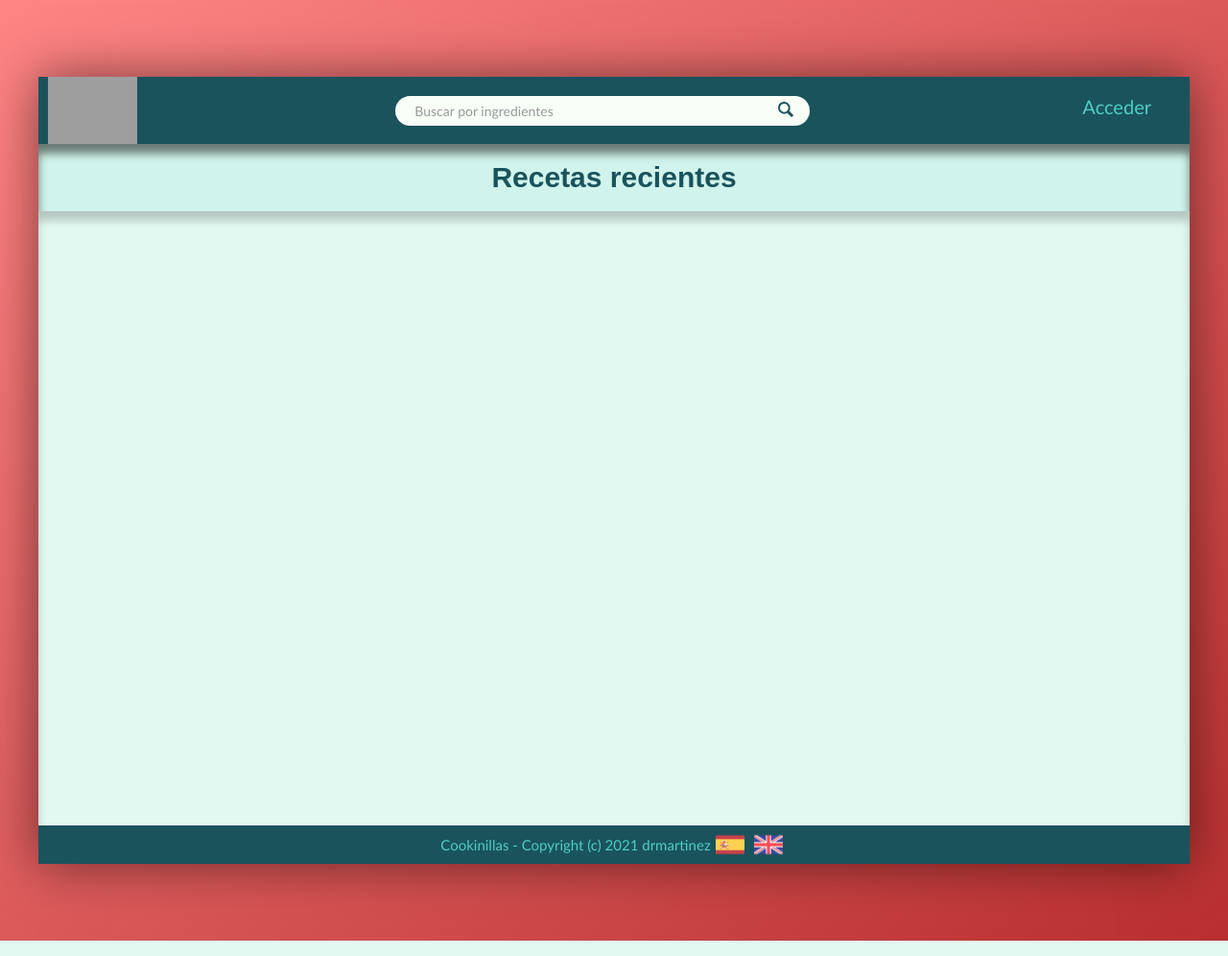
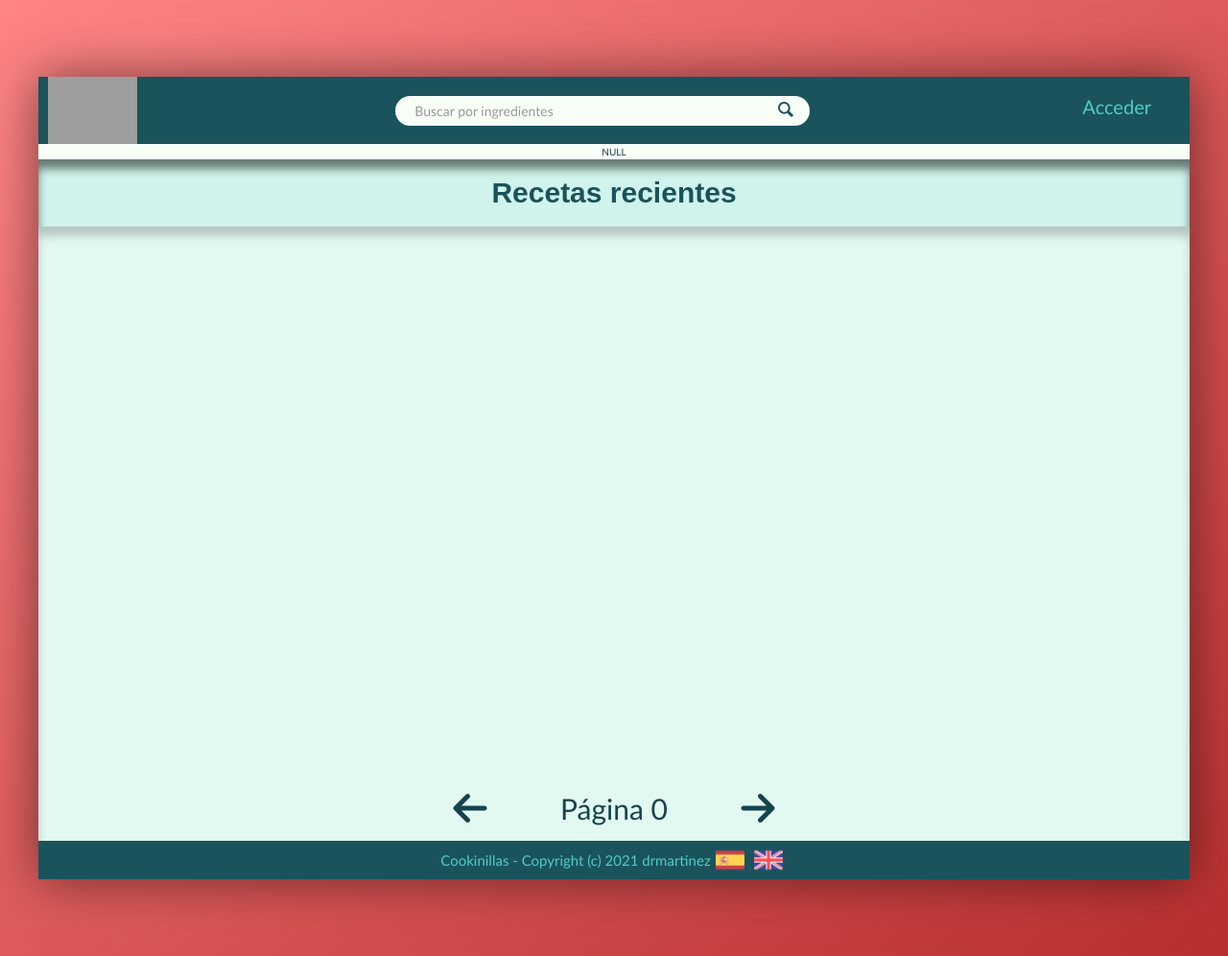
Before and after one commit to davidroma27/Cookinillas, a PHP site: page / in a window 1280 px wide. Shown: the whole page at 96% size. Run offline with PHP 8.4, Linux system fonts and the light colour scheme; data that the repository does not hold is empty; grey boxes are pictures that could not be loaded.

Commit message:
some responsive and img fixes in addRecipe and editRecipe

```diff
--- a/controller/RecipesController.php
+++ b/controller/RecipesController.php
@@ -112,7 +112,7 @@
          */
         public function add() {
             if (!isset($this->currentUser)) {
-                throw new Exception("Not in session. Adding recipes requires login");
+                $this->view->redirect("users", "login");
             }
 
             $recipe = new Recipe();
--- a/css/style.css
+++ b/css/style.css
@@ -144,12 +144,6 @@
   justify-content: center;
   align-content: center; }
 
-.pag__box {
-  background-color: red;
-  display: flex;
-  justify-content: center;
-  align-items: center; }
-
 .home__button {
   display: flex;
   border: none;
@@ -292,17 +286,40 @@
 
 .main-content {
   display: flex;
-  justify-content: space-around;
-  align-items: flex-start;
+  flex-direction: column;
+  justify-content: space-between;
+  align-items: center;
   flex: 0 1 100%;
   min-height: 80vh;
   max-width: 100vw;
   background-color: var(--color-secondary);
   box-shadow: inset 0 1rem 1rem rgba(0, 0, 0, 0.2); }
+  .main-content .pag__box {
+    display: flex;
+    justify-content: center;
+    align-items: center;
+    margin: 1rem; }
+    .main-content .pag__box #pag_num {
+      font-size: 3rem;
+      text-decoration: none;
+      color: var(--color-tertiary-dark);
+      pointer-events: none; }
+    .main-content .pag__box--content {
+      display: flex;
+      justify-content: center;
+      width: 15rem;
+      align-items: center;
+      text-align: center; }
+    .main-content .pag__box--icon {
+      max-height: 4rem;
+      fill: var(--color-tertiary-dark); }
+    .main-content .pag__box #prev_pag:hover, .main-content .pag__box #sig_pag:hover {
+      background-color: var(--color-tertiary-light);
+      border-radius: 2rem; }
 
 .recipes {
   display: flex;
-  flex-wrap: wrap;
+  flex-wrap: nowrap;
   justify-content: flex-start;
   align-items: center;
   max-width: 100vw;
@@ -313,6 +330,7 @@
     flex-direction: column;
     flex: 0 1 30rem;
     max-width: 100vw;
+    min-width: 30rem;
     border-radius: 1.5rem;
     margin: 1.5rem calc(100% / 30);
     background-color: var(--color-secondary-dark);
@@ -351,12 +369,21 @@
   font-size: 1.5rem;
   color: var(--color-tertiary-light); }
 
+.form__box {
+  display: flex;
+  flex: 1;
+  flex-direction: row;
+  flex-wrap: wrap;
+  align-content: flex-start;
+  width: 100%; }
+
 .recipe__form {
   display: flex;
   flex-direction: column;
   justify-content: flex-start;
   flex: 1 1 60%;
   max-width: 100vw;
+  width: 80%;
   flex-wrap: wrap;
   margin: 4rem;
   padding: 2rem;
--- a/view/home/index.php
+++ b/view/home/index.php
@@ -11,6 +11,7 @@
 $next = $view->getVariable("next");
 $previous = $view->getVariable("previous");
 $page = $view->getVariable("page");
+var_dump($next);
 
 $view->setVariable("title", "Recipe");
 
@@ -29,7 +30,7 @@
         ?>
             <div class="recipes__box">
                 <a href="index.php?controller=recipes&amp;action=view&amp;id=<?= $recipe->getId() ?>" class="recipes__box-link">
-                    <span><img src="<?= $recipe->getImg() ?>" alt="<?= $recipe->getTitle() ?>" class="recipes__box-photo"></span>
+                    <span><img src="media/<?= $recipe->getImg() ?>" alt="<?= $recipe->getTitle() ?>" class="recipes__box-photo"></span>
                 </a>
                 <h3 class="recipes__box-title">
                     <?= $recipe->getTitle() ?>
@@ -41,27 +42,29 @@
 
     </div>
 
-    <?php if (isset($previous) || isset($next)): ?>
+
         <div class="pag__box">
-            <?php if (isset($previous)): ?>
-                <a href="index.php?controller=home&action=index&page=<?= $previous ?>" class="pag__box--content" id="sig_pag">
+<!--            --><?php //if (isset($previous) || isset($next)): ?>
+<!--                --><?php //if (isset($previous)): ?>
+                    <a href="index.php?controller=home&action=index&page=<?= $previous ?>" class="pag__box--content" id="sig_pag" >
                         <svg class="pag__box--icon">
                             <use href="view/img/sprite.svg#icon-arrow-left"></use>
                         </svg>
                     </a>
-            <?php endif ?>
+<!--                --><?php //endif ?>
 
                 <a href="index.php?controller=home&action=index&page=<?= $page ?>" class="pag__box--content" id="pag_num">
-                <?= $page ?>
+                    <?= i18n("Página") ?> <?= $page ?>
                 </a>
 
-            <?php if (isset($next)): ?>
+<!--                --><?php //if (isset($next)): ?>
                     <a href="index.php?controller=home&action=index&page=<?= $next ?>" class="pag__box--content" id="prev_pag">
                         <svg class="pag__box--icon">
                             <use href="view/img/sprite.svg#icon-arrow-right"></use>
                         </svg>
                     </a>
-            <?php endif ?>
+<!--                --><?php //endif ?>
+<!--            --><?php //endif ?>
         </div>
-    <?php endif ?>
+
 </main>
--- a/view/messages/messages_en.php
+++ b/view/messages/messages_en.php
@@ -30,6 +30,7 @@
         "¿Seguro que deseas eliminar la receta?" => "Are you sure you want to delete the recipe?",
         "Siguiente" => "Next",
         "Anterior" => "Previous",
-        "Debes iniciar sesión para hacer eso" => "You must login in order to do that"
+        "Debes iniciar sesión para hacer eso" => "You must login in order to do that",
+        "Página" => "Page"
     )
 ?>
--- a/view/recipes/edit.php
+++ b/view/recipes/edit.php
@@ -19,6 +19,7 @@
 </div>
 
 <main class="main-content">
+    <div class="form__box">
         <form action="index.php?controller=recipes&amp;action=edit" method="POST" class="recipe__form" enctype="multipart/form-data">
 
             <input type="hidden" name="id" value="<?= $recipe->getId() ?>">
@@ -57,4 +58,7 @@
             </label>
             <input class="form__button" name="submit" type="submit" value="<?= i18n("Enviar") ?>">
         </form>
+
+    </div>
+
 </main>
--- a/view/sass/_components.scss
+++ b/view/sass/_components.scss
@@ -200,18 +200,52 @@
 
 .main-content{
   display: flex;
-  justify-content: space-around;
-  align-items: flex-start;
+  flex-direction: column;
+  justify-content: space-between;
+  align-items: center;
   flex: 0 1 100%;
   min-height: 80vh;
   max-width: 100vw;
   background-color: var(--color-secondary);
   box-shadow: inset 0 1rem 1rem rgba(0,0,0,.2);
+
+  .pag__box{
+    display: flex;
+    justify-content: center;
+    align-items: center;
+    margin: 1rem;
+
+
+    #pag_num{
+      font-size: 3rem;
+      text-decoration: none;
+      color: var(--color-tertiary-dark);
+      pointer-events: none;
+    }
+
+    &--content{
+      display: flex;
+      justify-content: center;
+      width: 15rem;
+      align-items:center;
+      text-align: center;
+    }
+
+    &--icon{
+      max-height: 4rem;
+      fill: var(--color-tertiary-dark);
+    }
+
+    #prev_pag:hover, #sig_pag:hover {
+      background-color:var(--color-tertiary-light);
+      border-radius: 2rem;
+    }
+  }
 }
 
 .recipes{
   display: flex;
-  flex-wrap: wrap;
+  flex-wrap: nowrap;
   justify-content: flex-start;
   align-items: center;
   max-width: 100vw;
@@ -222,6 +256,7 @@
     flex-direction: column;
     flex: 0 1 30rem;
     max-width: 100vw;
+    min-width: 30rem;
     border-radius: 1.5rem;
     margin: 1.5rem calc(100% / 30);
     background-color: var(--color-secondary-dark);
@@ -276,12 +311,22 @@
 
 //--------- UPLOAD-RECIPE VIEW -------//
 /////////// RECIPE FORM //////////////
+.form__box{
+  display: flex;
+  flex: 1;
+  flex-direction: row;
+  flex-wrap: wrap;
+  align-content: flex-start;
+  width: 100%;
+}
+
 .recipe__form{
   display: flex;
   flex-direction: column;
   justify-content: flex-start;
   flex: 1 1 60%;
   max-width: 100vw;
+  width: 80%;
   flex-wrap: wrap;
   margin: 4rem;
   padding: 2rem;
--- a/view/sass/_layout.scss
+++ b/view/sass/_layout.scss
@@ -27,10 +27,3 @@
   justify-content: center;
   align-content: center;
 }
-
-.pag__box{
-  background-color:red;
-  display: flex;
-  justify-content: center;
-  align-items: center;
-}
```
Also changed, not shown: 1 other file. Lines whose indentation alone changed are shown as unchanged.
